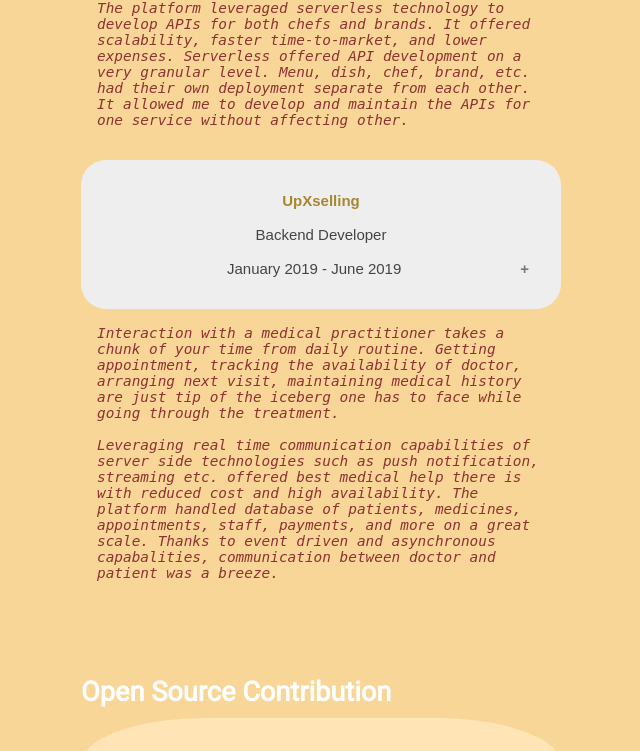
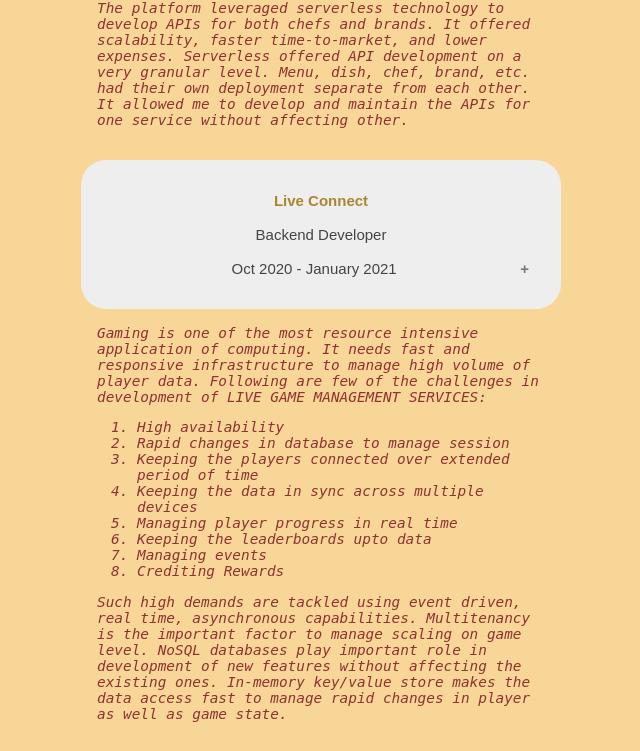
Before and after one commit to techntools/portfolio, a plain HTML site: page index.html in a window 1280 px wide. Shown: the part 2071-2822 px from the top of the page, without its empty margins (319-959 px from the left). Drawn offline with Linux system fonts and the light colour scheme.

Commit message:
Add live game management exp

```diff
--- a/index.html
+++ b/index.html
@@ -103,6 +103,38 @@
             had their own deployment separate from each other. It allowed me to
             develop and maintain the APIs for one service without affecting
             other.
+          </span>
+        </div>
+
+        <button class="accordion">
+        <span style="color:#a88732;font-weight:bold">Live Connect</span><br><br>
+        <span>Backend Developer</span><br><br>
+        <span>Oct 2020 -  January 2021</span>
+        </button>
+        <div class="panel">
+          <span class="job-desc">
+            Gaming is one of the most resource intensive application of
+            computing. It needs fast and responsive infrastructure to manage high
+            volume of player data. Following are few of the challenges in
+            development of LIVE GAME MANAGEMENT SERVICES:
+
+            <ol>
+              <li>High availability</li>
+              <li>Rapid changes in database to manage session</li>
+              <li>Keeping the players connected over extended period of time</li>
+              <li>Keeping the data in sync across multiple devices</li>
+              <li>Managing player progress in real time</li>
+              <li>Keeping the leaderboards upto data</li>
+              <li>Managing events</li>
+              <li>Crediting Rewards</li>
+            </ol>
+
+            Such high demands are tackled using event driven, real time,
+            asynchronous capabilities. Multitenancy is the important factor to
+            manage scaling on game level. NoSQL databases play important role in
+            development of new features without affecting the existing ones.
+            In-memory key/value store makes the data access fast to manage rapid
+            changes in player as well as game state.
           </span>
         </div>
 
```
